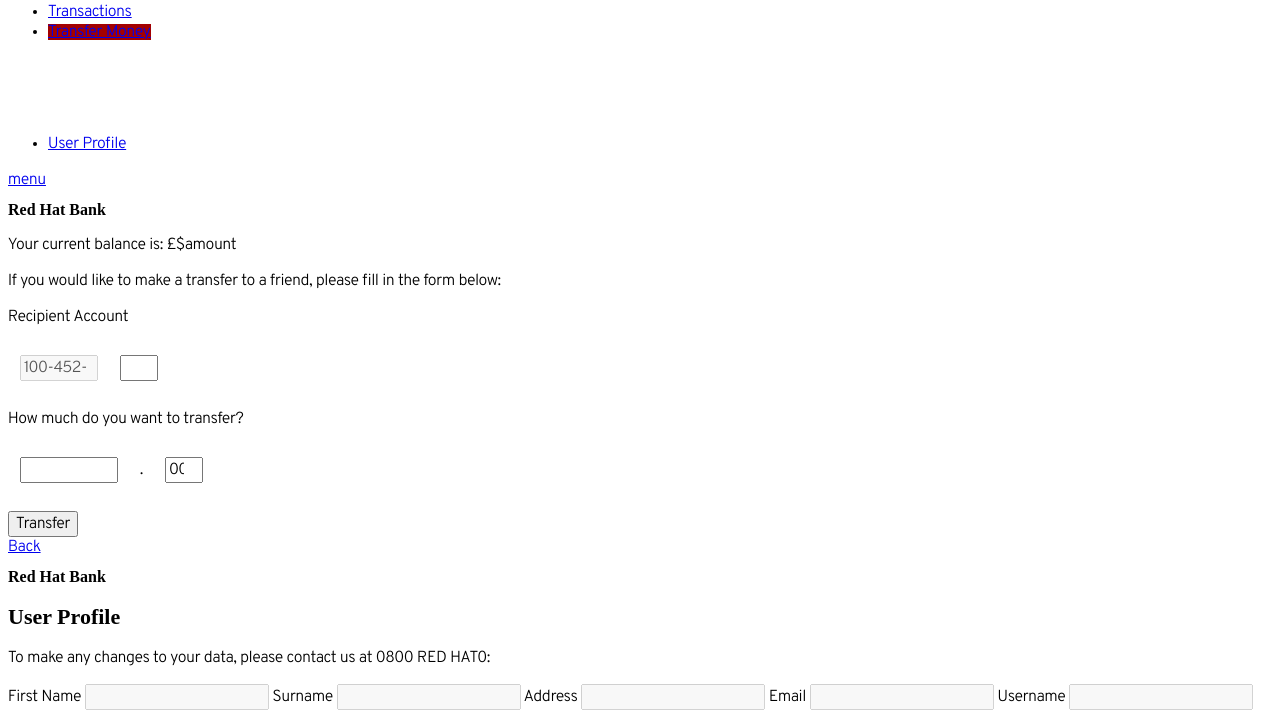
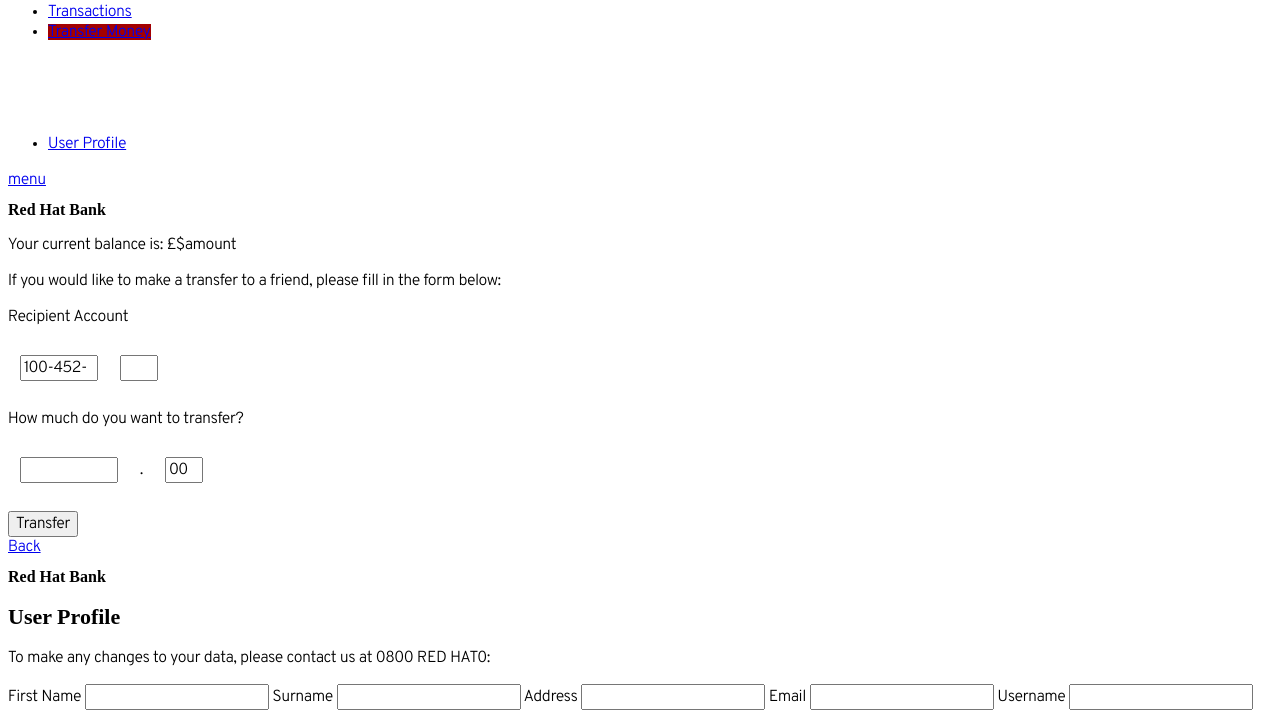
Before and after one commit to BankingDemo/client, a website with bundled scripts: page www/index.html in a window 1280 px wide. Shown: the part 537-1255 px from the top of the page. Built offline with nearby package versions, Linux system fonts and the light colour scheme.

Commit message:
beautified the transactions page

```diff
--- a/www/css/app.css
+++ b/www/css/app.css
@@ -85,6 +85,13 @@ h4 {
 
 th, td {
 	padding: 10px;
+}
+
+input::-webkit-outer-spin-button,
+input::-webkit-inner-spin-button {
+    /* display: none; <- Crashes Chrome on hover */
+    -webkit-appearance: none;
+    margin: 0; /* <-- Apparently some margin are still there even though it's hidden */
 }
 
 /* #app { */
--- a/www/index.html
+++ b/www/index.html
@@ -122,7 +122,7 @@
         <p>
         <table>
             <tr>
-                <td><input type="text" disabled="disabled" value="100-452-" id="recipient-account-boilerplate"/></td>
+                <td><input type="text" readonly value="100-452-" id="recipient-account-boilerplate"/></td>
                 <td><input type="number" size="2" maxlength="2" id="recipient-account" value=""/></td>
             </tr>
         </table>
@@ -156,15 +156,15 @@
 
         <div data-role="fieldcontain">
             <label for="firstname">First Name</label>
-            <input type="text" id="firstname" disabled/>
+            <input type="text" id="firstname" readonly/>
             <label for="surname">Surname</label>
-            <input type="text" id="surname" disabled/>
+            <input type="text" id="surname" readonly/>
             <label for="address">Address</label>
-            <input type="text" id="address" disabled/>
+            <input type="text" id="address" readonly/>
             <label for="surname">Email</label>
-            <input type="text" id="email" disabled/>
+            <input type="text" id="email" readonly/>
             <label for="loggedInUsername">Username</label>
-            <input type="text" id="loggedInUsername" disabled/>
+            <input type="text" id="loggedInUsername" readonly/>
         </div>
         <div>
             <div>
--- a/www/js/login.js
+++ b/www/js/login.js
@@ -16,7 +16,7 @@ function doLogin() {
         },
         function (res) {
             if (res == '') { //res[0] = undefined
-                document.getElementById('loggedInResponse').innerHTML = "<p>No user found!</p>";
+                document.getElementById('loggedInResponse').innerHTML = "<p>Please check your username/password.</p>";
             } else {
                 var id = res[0].id;
                 var username = res[0].username;
```
